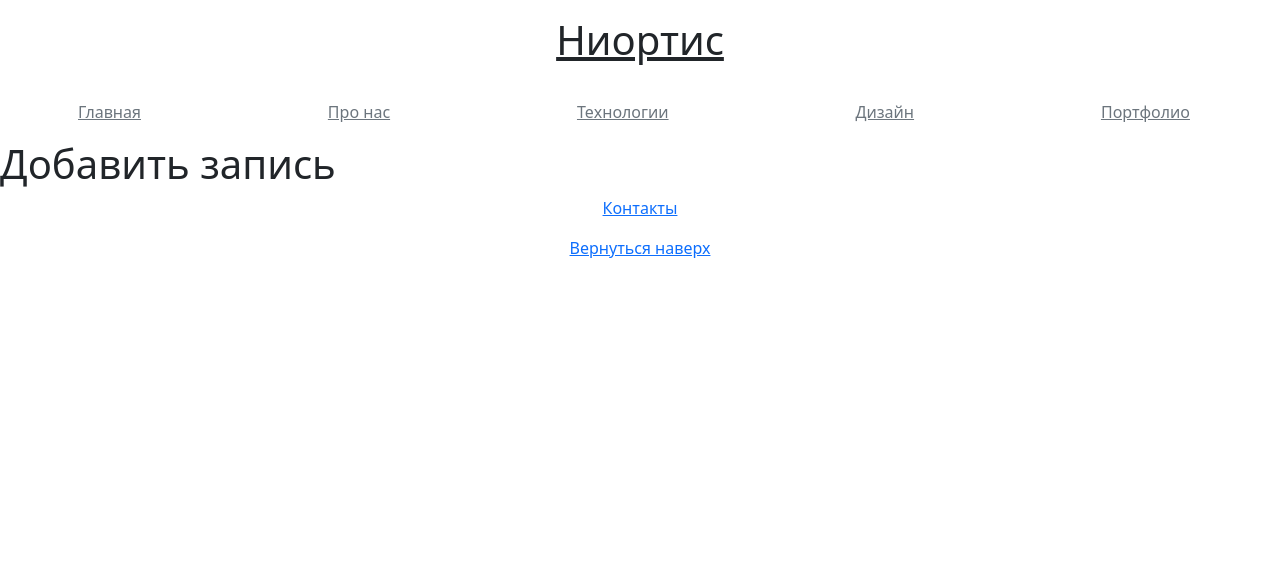
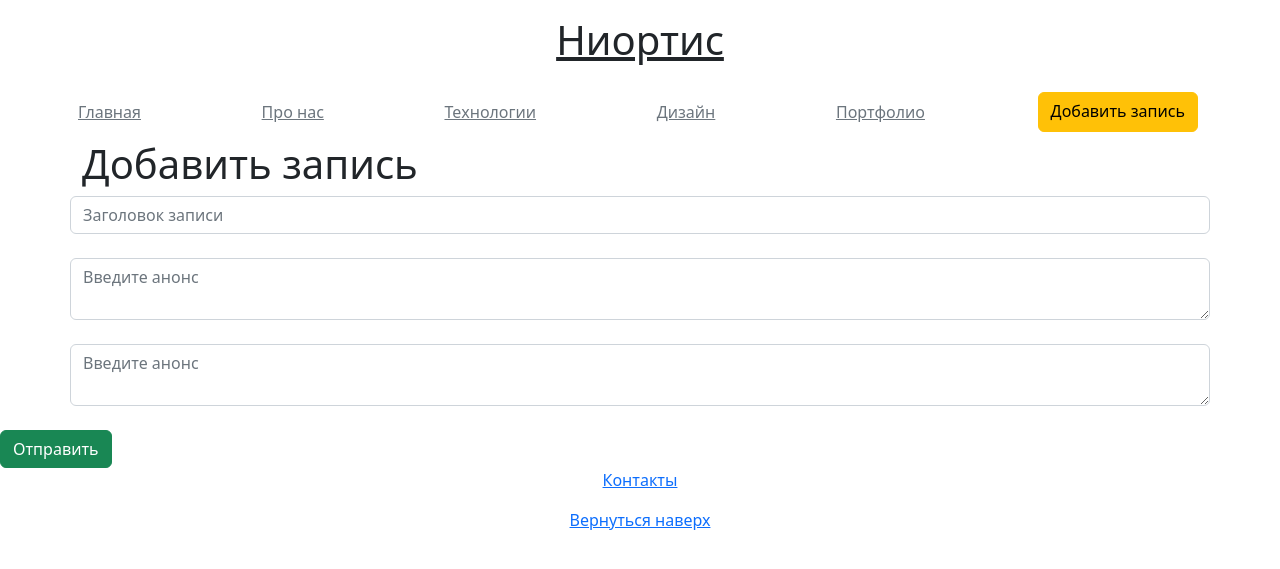
Before and after one commit to Andrei-Hackevich/Shoponline, a Flask app: page /create_article in a window 1280 px wide. Shown: the top 569 px of the page. Run offline with Flask 2, Linux system fonts and the light colour scheme.

Commit message:
Добавил окна для создания post запроса в create_article + сделал кнопку для перехода на страницу с добавлением записи + исправил ошибку бд в основном файле

```diff
--- a/app.py
+++ b/app.py
@@ -5,6 +5,7 @@ from flask_sqlalchemy import SQLAlchemy
 
 app = Flask(__name__)
 app.config['SQLALCHEMY_DATABASE_URI'] = 'sqlite:///blog.db'
+app.config['SQLALCHEMY_TRACK_MODIFICATIONS'] = False
 db = SQLAlchemy(app)
 
 
--- a/templates/base.html
+++ b/templates/base.html
@@ -23,6 +23,7 @@
       <a class="p-2 link-secondary" href="#">Технологии</a>
       <a class="p-2 link-secondary" href="#">Дизайн</a>
       <a class="p-2 link-secondary" href="#">Портфолио</a>
+      <a class="btn btn-warning" href="/create_article">Добавить запись</a>
     </nav>
   </div>
     {% block body %}{% endblock %}
--- a/templates/create_article.html
+++ b/templates/create_article.html
@@ -5,8 +5,13 @@
 {% endblock %}
 
 {% block body %}
-    <h1>Добавить запись</h1>
+    <div class="container">
+        <h1>Добавить запись</h1>
+    </div>
     <form method="post">
-
+        <input type="text" name="title" id="title" class="container form-control" placeholder="Заголовок записи"><br>
+        <textarea name="intro" id="intro" class="container form-control" placeholder="Введите анонс"></textarea><br>
+        <textarea name="text" id="text" class="container form-control" placeholder="Введите анонс"></textarea><br>
+        <input type="submit" class="btn btn-success" value="Отправить">
     </form>
 {% endblock %}
```
